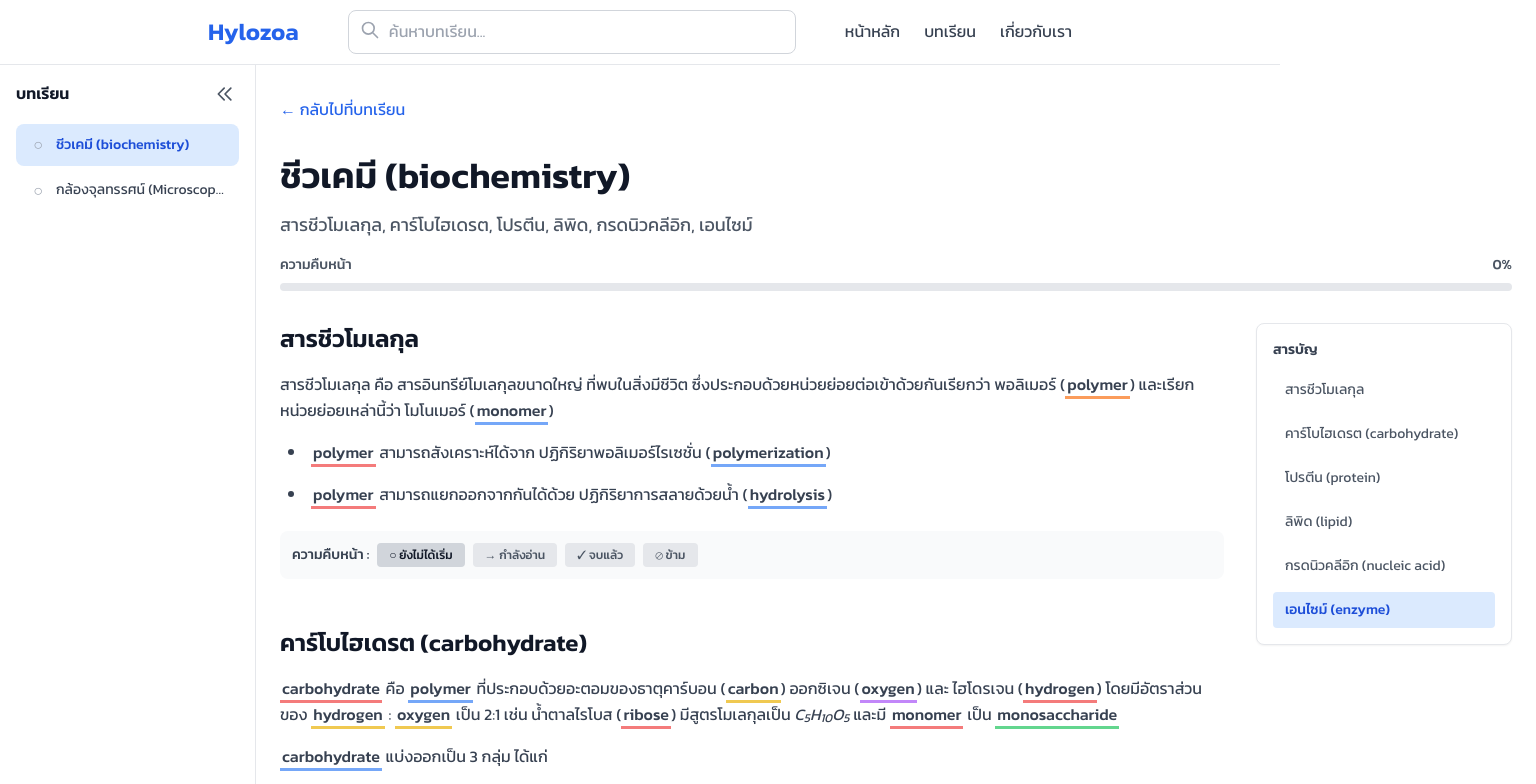
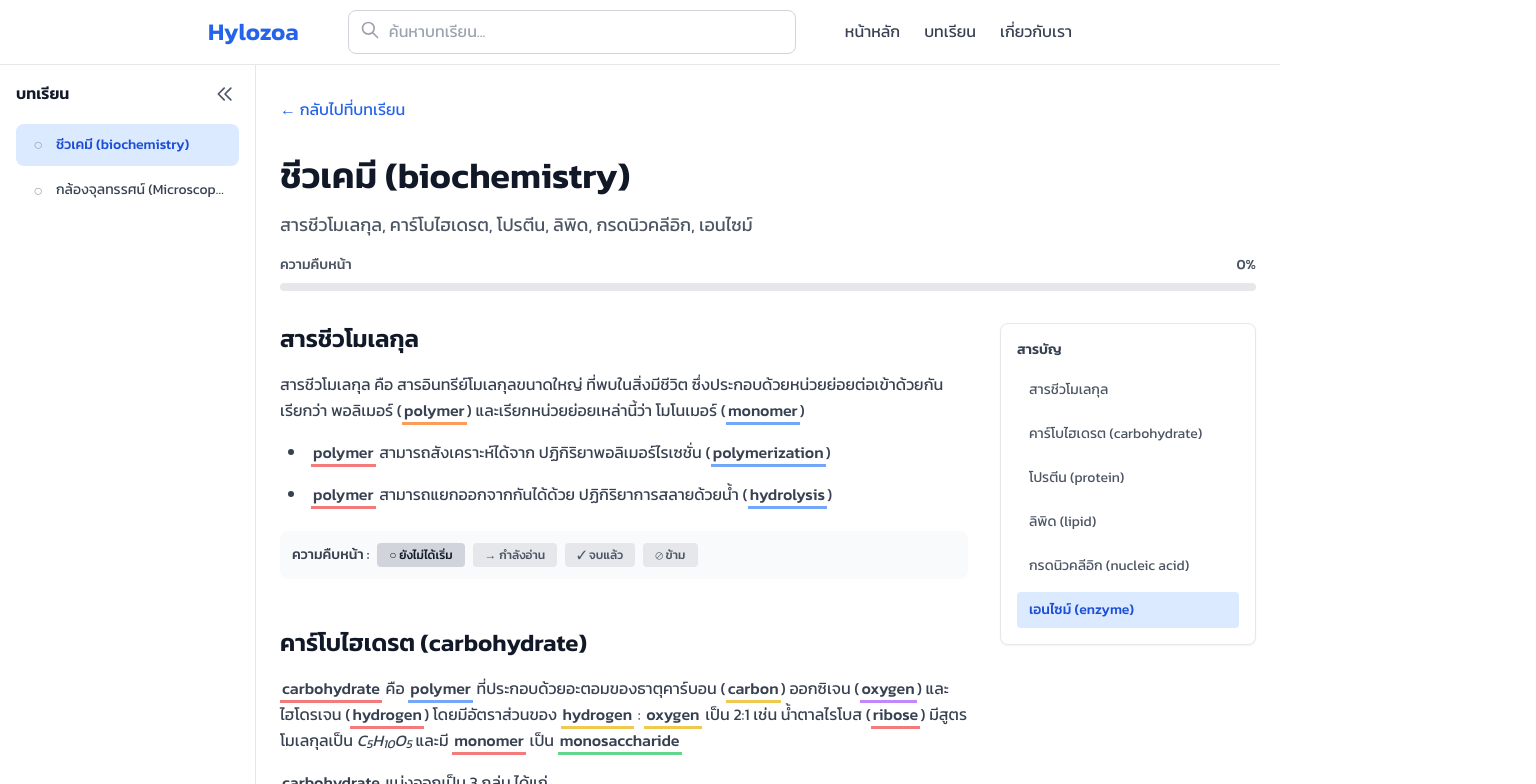
Before and after one commit to Thimphu123/hylozoa, a Next.js app: page /chapters/chapter-1-biochemistry in a window 1280 px wide. Shown: the top 784 px of the page, 1536 px wide, since content can reach past the window. Built offline with nearby package versions, Linux system fonts and the light colour scheme.

Commit message:
change margin -> padding

```diff
--- a/app/chapters/[slug]/page.tsx
+++ b/app/chapters/[slug]/page.tsx
@@ -32,7 +32,7 @@ export default async function ChapterPage({
     currentIndex < chapters.length - 1 ? chapters[currentIndex + 1] : null;
 
   return (
-    <div className="lg:ml-64 w-full overflow-x-hidden">
+    <div className="lg:pl-64 w-full overflow-x-hidden">
       <div className="mx-auto lg:mx-0 px-4 lg:px-6 py-8 max-w-7xl lg:ml-0">
         <div className="mb-8">
           <Link
--- a/app/chapters/page.tsx
+++ b/app/chapters/page.tsx
@@ -7,7 +7,7 @@ export default async function ChaptersPage() {
   const chapters = await getChapters();
 
   return (
-    <div className="lg:ml-64">
+    <div className="lg:pl-64">
       <div className="container mx-auto px-4 py-12 max-w-7xl">
         <div className="mb-8">
           <h1 className="text-4xl font-bold mb-4 text-gray-900 dark:text-gray-100">บทเรียน</h1>
```
